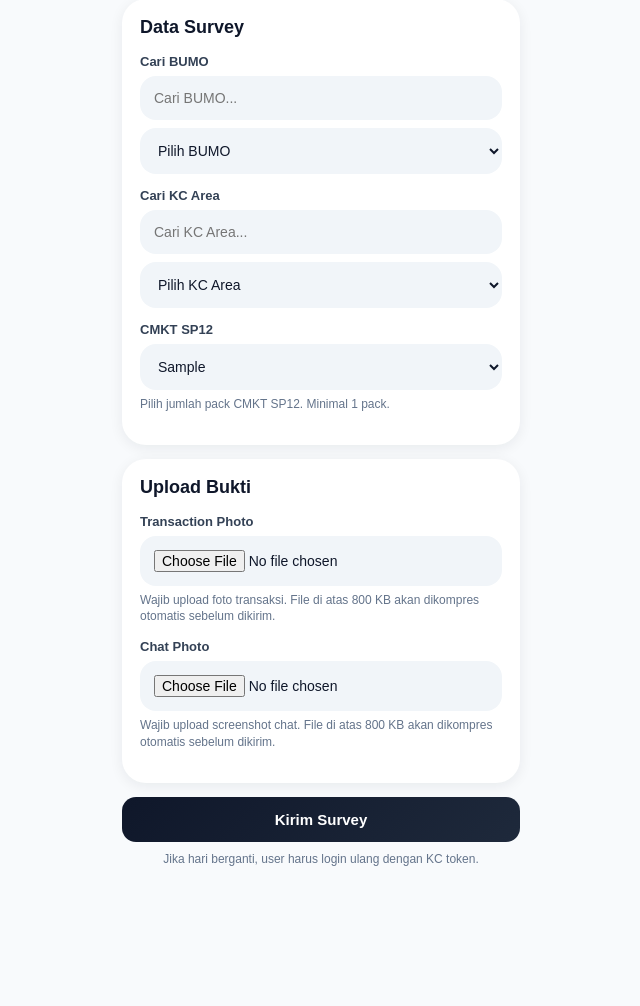
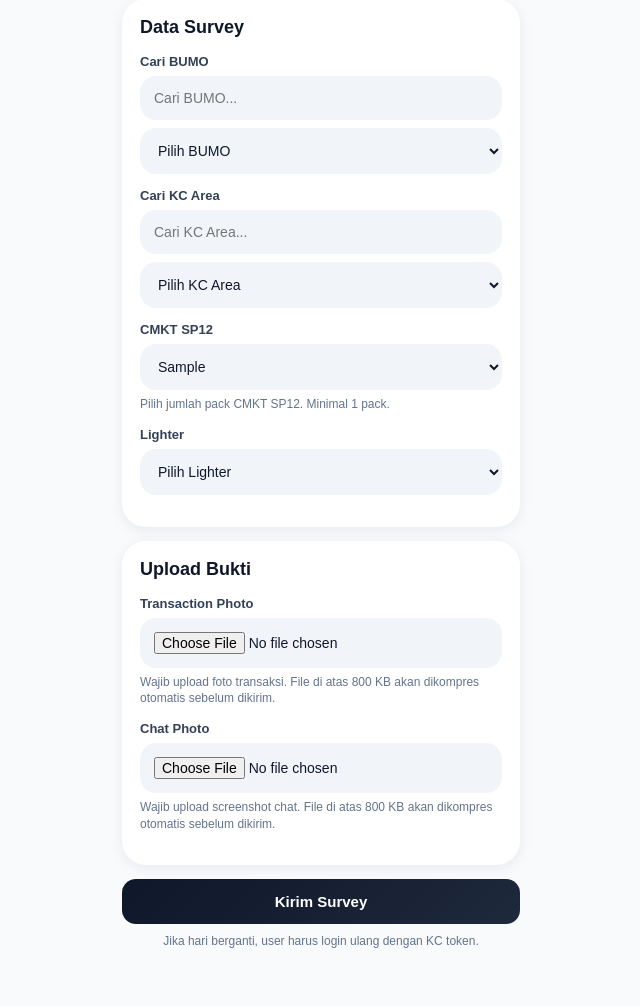
Before and after one commit to Ilham-BTR/Form-App, a Flask app: template templates/user_app.html in a window 1280 px wide. Shown: the part 1024-2030 px from the top of the page, without its empty margins (319-959 px from the left). Before the commit the page ends 1890 px from the top, so only its background shows below. Run offline with Flask 3, Linux system fonts and the light colour scheme; the template is opened without the code that fills it: most values are stand-ins (such as "Sample title", 1, 10 or a date in 2020); parts of the project's set-up code (start-up, migrations or seed data) failed here and were passed over; some libraries are stand-ins or nearby versions.

Commit message:
Update user_app.html

```diff
--- a/templates/user_app.html
+++ b/templates/user_app.html
@@ -370,6 +370,15 @@
             <div class="hint">Pilih jumlah pack CMKT SP12. Minimal 1 pack.</div>
           </div>
 
+          <div class="field">
+            <label>Lighter</label>
+            <select class="select" id="lighter">
+              <option value="">Pilih Lighter</option>
+              <option value="Ya">Ya</option>
+              <option value="Tidak">Tidak</option>
+            </select>
+          </div>
+
           <input type="hidden" name="product_transactions" id="product_transactions" value="">
         </div>
 
```
